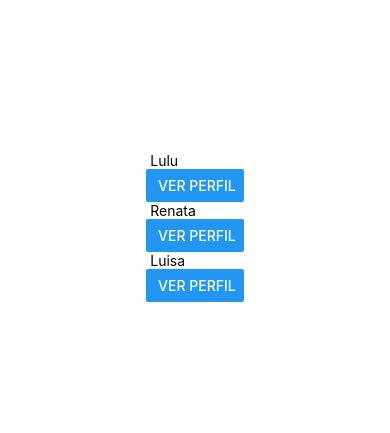
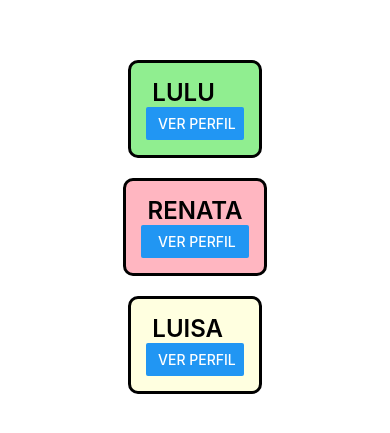
Before and after one commit to 125053519-collabAlan/DAM221, a React Native app in the folder miApp2/: screen / in a window 390 px wide. Shown: the part 195-628 px from the top of the page. Built offline with nearby package versions, Linux system fonts and the light colour scheme.

Commit message:
Estilos de tarjetas
Se realizo la edición de cada perfil convirtiendolas en tarjetas individuales

```diff
--- a/miApp2/App.js
+++ b/miApp2/App.js
@@ -20,9 +20,9 @@
       <Saludo2/>
       <Text>---------------------------------</Text> */}
 
-      <Perfil nombre="Lulu" carrera="ITIID" materia="Movil" cuatri="4" />
-      <Perfil nombre= "Renata" carrera="ITIID" materia="Movil" cuatri="4"/>
-      <Perfil nombre= "Luisa" carrera="ITIID" materia="Movil" cuatri="4"/>
+      <Perfil style={styles.tarjeta1} nombre="Lulu" carrera="ITIID" materia="Movil" cuatri="4" />
+      <Perfil style={styles.tarjeta2} nombre= "Renata" carrera="ITIID" materia="Movil" cuatri="4"/>
+      <Perfil style={styles.tarjeta3} nombre= "Luisa" carrera="ITIID" materia="Movil" cuatri="4"/>
 
       <StatusBar style="auto" />
     </View>
@@ -34,7 +34,13 @@
   container: {
     flex: 1,
     backgroundColor: '#fff',
+
+    flexDirection: 'column',
     alignItems: 'center',
     justifyContent: 'center',
   },
+  tarjeta1:{backgroundColor: 'lightgreen'},
+  tarjeta2:{backgroundColor: 'lightpink'},
+  tarjeta3:{backgroundColor: 'lightyellow'},
+
 });
--- a/miApp2/components/Perfil.js
+++ b/miApp2/components/Perfil.js
@@ -1,21 +1,47 @@
 import{Text, View, StyleSheet, Button} from 'react-native';
 import { useState } from 'react';
 
-export const Perfil=({nombre, carrera, materia, cuatri})=> {
+export const Perfil=({nombre, carrera, materia, cuatri, style})=> {
     const [mostrar, setMostrar] = useState(false);
 
     return(
-        <View>
-            <Text> {nombre} </Text>
+        <View style={[estilos.tarjetas, style]}>
+            <Text style={estilos.nombre}> {nombre} </Text>
 
             {mostrar &&
             <>
-            <Text> {carrera} </Text>
-            <Text> {materia} </Text>
-            <Text> {cuatri} </Text>
+            <Text style={estilos.carrera}> {carrera} </Text>
+            <Text style={estilos.otrotexto}> {materia} </Text>
+            <Text style={estilos.otrotexto}> {cuatri} </Text>
             </>
             }
             <Button title=" Ver Perfil" onPress={ ()=> setMostrar(!mostrar) }/>
         </View>
     )
-}
+};
+
+const estilos= StyleSheet.create({
+    nombre:{
+        fontSize: 24,
+        fontWeight:600,
+        textTransform: 'uppercase',
+    },
+    carrera:{
+        fontSize: 20,
+        color: 'green',
+        fontFamily: 'Roboto',
+    },
+    otrotexto:{
+        fontSize: 18,
+        color: 'green',
+        fontFamily: 'Courier',
+        fontStyle: 'italic',
+    },
+    tarjetas:{
+        borderWidth:3,
+        borderRadius: 10,
+        padding: 15,
+        margin: 10,
+        backgroundColor: 'blue'
+    },
+});
```
